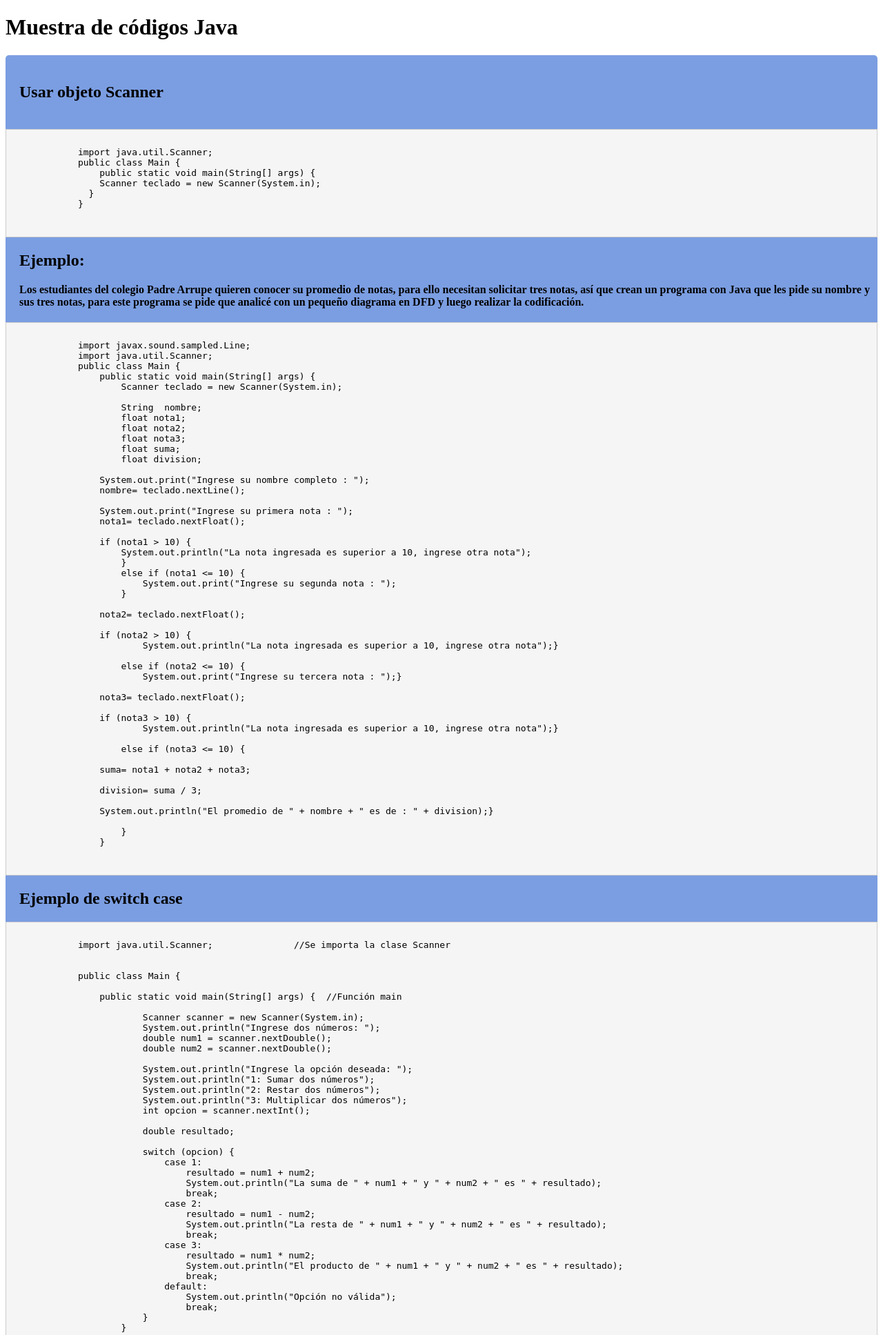
After one commit to Pinguno123/pinguno123.github.io, a PHP site: page /Libreria.html in a window 1280 px wide. The commit adds this page. Shown: the top 1935 px of the page at 69% size. Run offline with PHP 8.4, Linux system fonts and the light colour scheme.

Commit message:
Version001

```diff
--- /dev/null
+++ b/Libreria.html
@@ -0,0 +1,268 @@
+<!DOCTYPE html>
+<html>
+  <head>
+    <title>Muestra de códigos Java</title>
+    <link rel="stylesheet" href="style.css">
+    <style>
+      /* Estilos para el código */
+      pre {
+        background-color: #f5f5f5;
+        border: 1px solid #ccc;
+        font-family: monospace;
+        padding: 10px;
+        overflow-x: auto;
+      }
+      /* Estilos para los títulos */
+      h2 {
+        margin-left: 20px;
+        margin-bottom: 20px;
+      }
+    </style>
+  </head>
+  <body>
+    <header>
+      <h1>Muestra de códigos Java</h1>
+    </header>
+    <main>
+      <section>
+        <h2 style="padding-bottom: 20px;">Usar objeto Scanner</h2>
+        <pre>
+          <code>
+            import java.util.Scanner;
+            public class Main {
+                public static void main(String[] args) {
+                Scanner teclado = new Scanner(System.in);
+              }
+            }
+          </code>
+        </pre>
+      </section>
+      <section>
+        <h1 style="margin-left: 20px;">Ejemplo:</h1>
+        <h2 style="font-size: medium;">Los estudiantes del colegio Padre Arrupe quieren conocer su promedio de notas,
+            para ello necesitan solicitar tres notas, así que crean un programa con Java que les
+            pide su nombre y sus tres notas, para este programa se pide que analicé con un
+            pequeño diagrama en DFD y luego realizar la codificación.</h2>
+        <pre>
+          <code>
+            import javax.sound.sampled.Line;
+            import java.util.Scanner;
+            public class Main {
+                public static void main(String[] args) {
+                    Scanner teclado = new Scanner(System.in);
+
+                    String  nombre;
+                    float nota1;
+                    float nota2;
+                    float nota3;
+                    float suma;
+                    float division;
+
+                System.out.print("Ingrese su nombre completo : ");
+                nombre= teclado.nextLine();
+
+                System.out.print("Ingrese su primera nota : ");
+                nota1= teclado.nextFloat();
+
+                if (nota1 > 10) {
+                    System.out.println("La nota ingresada es superior a 10, ingrese otra nota");
+                    }
+                    else if (nota1 <= 10) {
+                        System.out.print("Ingrese su segunda nota : ");
+                    }
+
+                nota2= teclado.nextFloat();
+
+                if (nota2 > 10) {
+                        System.out.println("La nota ingresada es superior a 10, ingrese otra nota");}
+
+                    else if (nota2 <= 10) {
+                        System.out.print("Ingrese su tercera nota : ");}
+
+                nota3= teclado.nextFloat();
+
+                if (nota3 > 10) {
+                        System.out.println("La nota ingresada es superior a 10, ingrese otra nota");}
+
+                    else if (nota3 <= 10) {
+
+                suma= nota1 + nota2 + nota3;
+
+                division= suma / 3;
+
+                System.out.println("El promedio de " + nombre + " es de : " + division);}
+
+                    }
+                }
+          </code>
+        </pre>
+      </section>
+      <section>
+        <h2>Ejemplo de switch case</h2>
+        <pre>
+          <code>
+            import java.util.Scanner;               //Se importa la clase Scanner
+
+
+            public class Main {
+
+                public static void main(String[] args) {  //Función main
+
+                        Scanner scanner = new Scanner(System.in);
+                        System.out.println("Ingrese dos números: ");
+                        double num1 = scanner.nextDouble();
+                        double num2 = scanner.nextDouble();
+
+                        System.out.println("Ingrese la opción deseada: ");
+                        System.out.println("1: Sumar dos números");
+                        System.out.println("2: Restar dos números");
+                        System.out.println("3: Multiplicar dos números");
+                        int opcion = scanner.nextInt();
+
+                        double resultado;
+
+                        switch (opcion) {
+                            case 1:
+                                resultado = num1 + num2;
+                                System.out.println("La suma de " + num1 + " y " + num2 + " es " + resultado);
+                                break;
+                            case 2:
+                                resultado = num1 - num2;
+                                System.out.println("La resta de " + num1 + " y " + num2 + " es " + resultado);
+                                break;
+                            case 3:
+                                resultado = num1 * num2;
+                                System.out.println("El producto de " + num1 + " y " + num2 + " es " + resultado);
+                                break;
+                            default:
+                                System.out.println("Opción no válida");
+                                break;
+                        }
+                    }
+
+                }
+          </code>
+        </pre>
+      </section>
+      <section>
+        <h2>Ejemplo de ciclo for</h2>
+        <pre>
+         <code>
+            import java.util.Scanner;               //Se importa la clase Scanner
+
+
+            public class Main {
+
+            public static void main(String[] args) {    //Función main
+
+                Scanner sc = new Scanner(System.in);
+
+                int num;
+
+                System.out.print("Introduce un número entero: ");
+
+                num = sc.nextInt();
+
+                System.out.println("Tabla del " + num);
+
+                for(int i = 1; i<=10; i++){
+                     System.out.println(num + " * " + i + " = " + num*i);
+                }
+            }
+        }
+         </code>
+        </pre>
+      </section>
+      <section>
+        <h2 style="font-size: medium;">Crear un programa tal que, dado como datos la categoría y el sueldo de un trabajador, calcule el aumento correspondiente teniendo en cuenta la siguiente tabla. El programa debe imprimir   el nuevo sueldo</h2>
+        <style>
+            table, th, td {
+              border:1px solid black;
+            }
+            </style>
+        <table style="width: 500px; margin-left: 20px; margin-bottom: 20px;">
+            <tr style="text-align: center;">
+                <th>Categoria</th>
+                <th>Aumento</th>
+            </tr>
+            <tr>
+                <td>1</td>
+                <td>15%</td>
+            </tr>
+            <tr>
+                <td>2</td>
+                <td>10%</td>
+            </tr>
+            <tr>
+                <td>3</td>
+                <td>8%</td>
+            </tr>
+            <tr>
+                <td>4</td>
+                <td>7%</td>
+            </tr>
+          </table>
+        <pre>
+            <code>
+                import java.util.Scanner;
+
+                public class Prueba001 {
+
+                    public static void main(String[] args) {
+
+                        Scanner scanner = new Scanner(System.in);
+
+                        System.out.print("Ingrese su sueldo : ");
+                        double sueldo = scanner.nextDouble();
+
+                        System.out.println("Ingrese la opción deseada para evaluar su sueldo : ");
+                        System.out.println("1: Aumento del 15%");
+                        System.out.println("2: Aumento del 10%");
+                        System.out.println("3: Aumento del 8%");
+                        System.out.println("4: Aumento del 7%");
+                        int opcion = scanner.nextInt();
+
+                        double operacion;
+                        double resultado;
+
+                        switch (opcion) {
+
+                            case 1:
+
+                                operacion = sueldo * 0.15 ;
+                                resultado = sueldo + operacion;
+                                System.out.println("Su sueldo evaluado es de "+resultado);break;
+
+                            case 2:
+
+                                operacion = sueldo * 0.10 ;
+                                resultado = sueldo + operacion;
+                                System.out.println("Su sueldo evaluado es de "+resultado);break;
+
+                            case 3:
+
+                                operacion = sueldo * 0.08 ;
+                                resultado = sueldo + operacion;
+                                System.out.println("Su sueldo evaluado es de "+resultado);break;
+
+                            case 4:
+                                operacion = sueldo * 0.07 ;
+                                resultado = sueldo + operacion;
+                                System.out.println("Su sueldo evaluado es de "+resultado);break;
+
+                            default:
+                                System.out.println("Opción no válida");
+                                break;
+
+                        }
+                    }
+                }
+            </code>
+        </pre>
+      </section>
+      <ul style="text-align: center";>
+        <li><a href="index.html">Home</a></li>
+    </ul>
+    </main>
+  </body>
+</html>
--- a/index.html
+++ b/index.html
@@ -20,12 +20,13 @@
 					</div>
 				</ul>
 			</li>
-			<li><a href="https://pinguno123.github.io/">Home</a></li>
+			<li><a href="./index.html">Home</a></li>
+			<li><a href="Libreria.html">Libreria</a></li>
 		</ul>
 	</nav>
 	</header>
 	<main>
-	<h1 style="color: black;"><center>COLEGIO ESPAÑOL PADRE ARRUPE</center></h1>
+	<h1 style="color: rgb(0, 0, 0);"><center>COLEGIO ESPAÑOL PADRE ARRUPE</center></h1>
 	<center><img src="recursos/imagenes/logo.png" height="300px" width="300px"></center>
 		<br>
 	<h2 style="margin-left: 20px; color: whitesmoke; font-size: 25px;">Team Work:</h2>
--- a/style.css
+++ b/style.css
@@ -70,3 +70,17 @@
 	padding-top: 20px;
 	padding-bottom: 20px;
 }
+#menu2 {
+	display: block;
+	color: #fff;
+	text-align: center;
+	padding: 14px 16px;
+	text-decoration: none;
+}
+#body1 {
+	display: block;
+	color: #000000;
+	text-align: center;
+	padding: 14px 16px;
+	text-decoration: none;
+}
```
Also changed, not shown: Modulo.html (added, +16 -0 lines).
